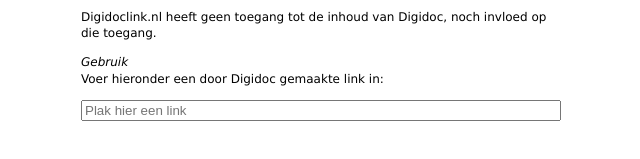
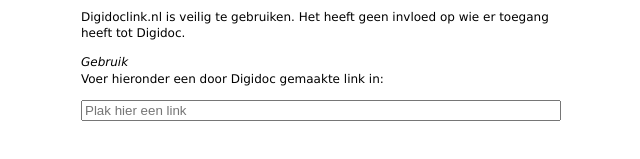
Before and after one commit to TimSpeelman/digidoclink, a plain HTML site: page src/index.html in a window 1280 px wide. Shown: the part 281-440 px from the top of the page, 319-959 px from the left. Drawn offline with Linux system fonts and the light colour scheme.

Commit message:
Change copy

```diff
--- a/src/index.html
+++ b/src/index.html
@@ -21,7 +21,7 @@
             <li>Een link naar Digidoc Desktop.</li>
             <li>Een doorverwijslink via digidoclink.nl. Hiermee krijgt de gebruiker na het klikken op de link de keuze tussen Digidoc Online en Digidoc Desktop.</li>
         </ol>
-        <p>Digidoclink.nl heeft geen toegang tot de inhoud van Digidoc, noch invloed op die toegang.</p>
+        <p>Digidoclink.nl is veilig te gebruiken. Het heeft geen invloed op wie er toegang heeft tot Digidoc.</p>
 
         <h2>Gebruik</h2>
         <p>Voer hieronder een door Digidoc gemaakte link in:</p>
```
